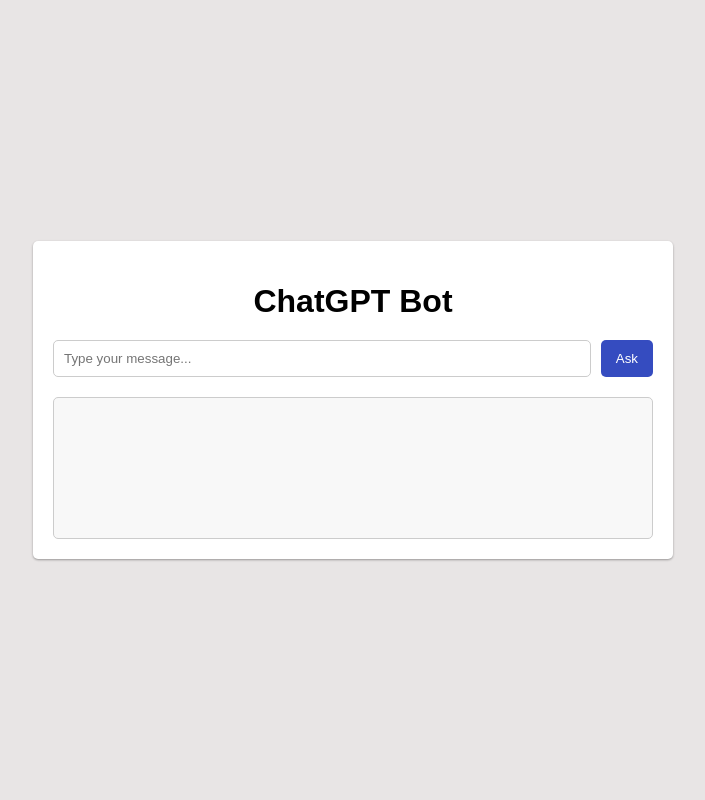
After one commit to hanselpetter/AI-powered-chatbot-with-ChatGPT, a Flask app: template templates/gpt.html in a window 1280 px wide. The commit adds this page. Shown: the whole page, without its empty margins (287-992 px from the left). Run offline with Flask 2, Linux system fonts and the light colour scheme; the template is opened without the code that fills it, so the values that code supplies are empty.

Commit message:
Adding frontend

```diff
--- /dev/null
+++ b/flask-server.py
@@ -0,0 +1,58 @@
+'''
+    Sources:
+    https://www.codegpt.co/docs/tutorial-basics/installation
+    https://packaging.python.org/en/latest/guides/installing-using-pip-and-virtual-environments/
+    https://blog.devgenius.io/chatgpt-how-to-use-it-with-python-5d729ac34c0d
+    https://www.youtube.com/watch?v=w-X_EQ2Xva4
+    https://github.com/AIAdvantage/chatgpt-api-youtube/blob/main/02%20chatgpt%20chat%20assistant%20copy.py
+
+'''
+import os
+import openai
+from flask import (Flask, jsonify, request, abort, render_template, logging)
+from flask import render_template
+from flask import request
+
+# Define OpenAI API key
+openai.api_key = os.environ["OPENAI_API_KEY"]
+
+app = Flask(__name__)
+@app.route("/")
+def home():
+    """Serve homepage template."""
+    return render_template("index.html")
+
+# chatGPT Function
+@app.route("/gpt", methods = ['POST', 'GET'])
+# Function
+def _turbo():
+    messages = []
+    _chatbot = input("Enter the ChatBot type you want to create: ")
+    messages.append({"role": "system", "content": _chatbot})
+
+    print("\nThe ChatBot is ready, you can start!")
+
+    # Click quit() to quit the while loop
+    while input != "quit()":
+        message = input("\nEnter your request: ")
+        messages.append({"role": "user", "content": message})
+        response = openai.ChatCompletion.create(model="gpt-3.5-turbo", messages=messages)
+
+        try:
+            reply = response["choices"][0]["message"]["content"]
+            messages.append({"role": "assistant", "content": reply})
+        except:
+            reply = "AI failed ... "
+
+        return render_template("gpt.html", reply = reply)
+
+
+# Youtube Downloader
+@app.route("/download", methods = ['POST', 'GET'])
+def downloader():
+    return ("Under Construction!!!")
+
+if __name__ == "__main__":
+    # Use 'debug=True' to avoid resarting vs code
+    # everytime there is an update in the code.
+    app.run(debug=True)
--- /dev/null
+++ b/templates/gpt.html
@@ -0,0 +1,112 @@
+<!DOCTYPE html>
+<html lang="en">
+  <head>
+    <meta charset="UTF-8" />
+    <meta http-equiv="X-UA-Compatible" content="IE=edge" />
+    <meta name="viewport" content="width=device-width, initial-scale=1.0" />
+    <title>ChatGPT</title>
+    <script src="https://code.jquery.com/jquery-3.6.0.min.js"></script>
+
+    <style>
+      body {
+        font-family: Arial, sans-serif;
+        background-color: #e8e5e5;
+        display: flex;
+        justify-content: center;
+        align-items: center;
+        height: 100vh;
+        margin: 0;
+      }
+
+      .chat-container {
+        background-color: #ffffff;
+        border-radius: 5px;
+        padding: 20px;
+        width: 80%;
+        max-width: 600px;
+        box-shadow: 0 1px 3px rgba(0, 0, 0, 0.12), 0 1px 2px rgba(0, 0, 0, 0.24);
+      }
+
+      h1 {
+        text-align: center;
+        margin-bottom: 20px;
+      }
+
+      #chat-form {
+        display: flex;
+        justify-content: space-between;
+        margin-bottom: 20px;
+      }
+
+      #user-input {
+        flex-grow: 1;
+        border: 1px solid #ccc;
+        border-radius: 5px;
+        padding: 10px;
+      }
+
+      #submitBtn {
+        background-color: #354cc0;
+        color: white;
+        border: none;
+        border-radius: 5px;
+        padding: 10px 15px;
+        margin-left: 10px;
+        cursor: pointer;
+      }
+
+      #submitBtn:hover {
+        background-color: #457ba0;
+      }
+
+      #result {
+        border: 1px solid #ccc;
+        border-radius: 5px;
+        padding: 20px;
+        background-color: #f8f8f8;
+        min-height: 100px;
+        overflow-wrap: break-word;
+      }
+    </style>
+  </head>
+  <body>
+    <div class="chat-container">
+      <h1>ChatGPT Bot</h1>
+      <form id="chat-form">
+        <input
+          type="text"
+          id="user-input"
+          name="user_input"
+          placeholder="Type your message..."
+        />
+        <button type="submit" id="submitBtn">Ask</button>
+      </form>
+      <div id="result"></div>
+    </div>
+
+    <script>
+      window.onload = function () {
+        document
+          .getElementById("chat-form")
+          .addEventListener("submit", function (event) {
+            // Prevent the form from submitting and refreshing the page
+            event.preventDefault();
+
+            let userInput = document.getElementById("user-input").value;
+            let url = `/gpt4?user_input=${encodeURIComponent(userInput)}`;
+
+            fetch(url)
+              .then((response) => response.json())
+              .then((data) => {
+                let content = data.content;
+                let resultDiv = document.getElementById("result");
+                resultDiv.innerHTML = content;
+              })
+              .catch((error) => {
+                console.error("API Call Error, retry again:", error);
+              });
+          });
+      };
+    </script>
+  </body>
+</html>
```
Also changed, not shown: requirements.txt (added, +23 -0 lines), templates/index.html (+44 -0 lines), README.md.
